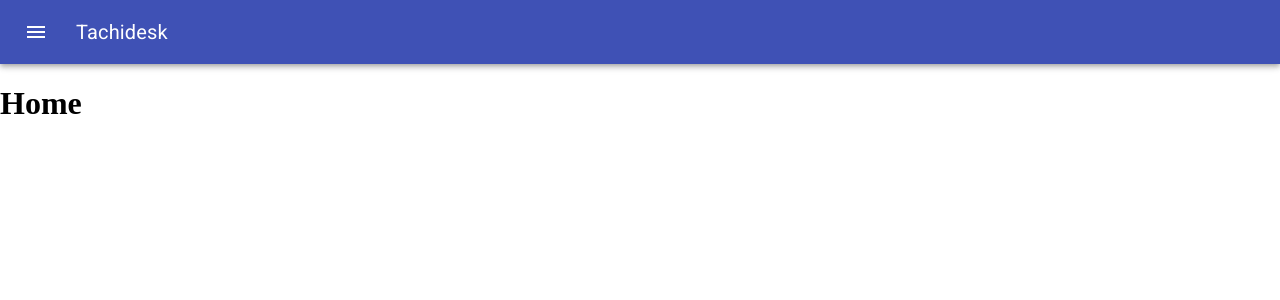
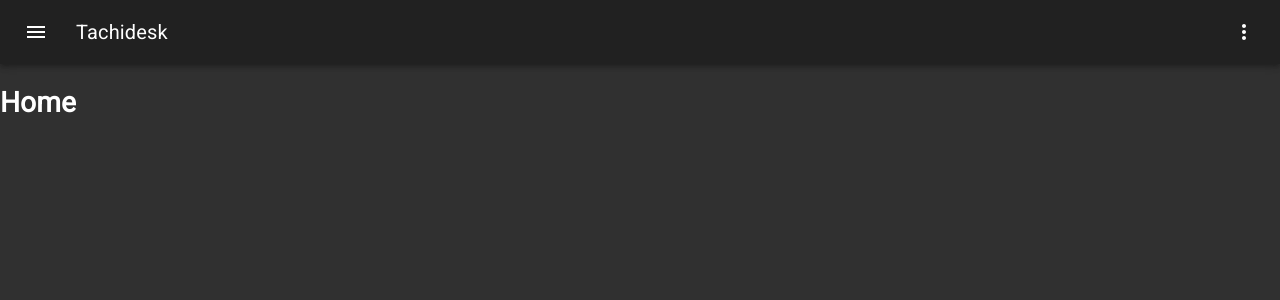
Before and after one commit to Suwayomi/Suwayomi-Server, a React (Create React App) app in the folder webUI/react/: page / in a window 1280 px wide. Shown: the top 300 px of the page. Built offline with nearby package versions, Linux system fonts and the light colour scheme.

Commit message:
DarkTheme! my eyes can rest now :)

```diff
--- a/webUI/react/src/App.tsx
+++ b/webUI/react/src/App.tsx
@@ -2,6 +2,9 @@ import React, { useState } from 'react';
 import {
     BrowserRouter as Router, Route, Switch,
 } from 'react-router-dom';
+import CssBaseline from '@material-ui/core/CssBaseline';
+import { createMuiTheme, ThemeProvider } from '@material-ui/core/styles';
+
 import NavBar from './components/NavBar';
 import Home from './screens/Home';
 import Sources from './screens/Sources';
@@ -11,15 +14,32 @@ import Manga from './screens/Manga';
 import Reader from './screens/Reader';
 import Search from './screens/SearchSingle';
 import NavBarTitle from './context/NavbarTitle';
+import DarkTheme from './context/DarkTheme';
 
 export default function App() {
     const [title, setTitle] = useState<string>('Tachidesk');
-    const contextValue = { title, setTitle };
+    const [darkTheme, setDarkTheme] = useState<boolean>(true);
+    const navTitleContext = { title, setTitle };
+    const darkThemeContext = { darkTheme, setDarkTheme };
+
+    const theme = React.useMemo(
+        () => createMuiTheme({
+            palette: {
+                type: darkTheme ? 'dark' : 'light',
+            },
+        }),
+        [darkTheme],
+    );
 
     return (
         <Router>
-            <NavBarTitle.Provider value={contextValue}>
+
+            <ThemeProvider theme={theme}>
+                <NavBarTitle.Provider value={navTitleContext}>
+                    <CssBaseline />
+                    <DarkTheme.Provider value={darkThemeContext}>
                         <NavBar />
+                    </DarkTheme.Provider>
 
                     <Switch>
                         <Route path="/sources/:sourceId/search/">
@@ -48,6 +68,7 @@ export default function App() {
                         </Route>
                     </Switch>
                 </NavBarTitle.Provider>
+            </ThemeProvider>
         </Router>
     );
 }
--- a/webUI/react/src/components/NavBar.tsx
+++ b/webUI/react/src/components/NavBar.tsx
@@ -1,12 +1,17 @@
 import React, { useContext, useState } from 'react';
 import { makeStyles } from '@material-ui/core/styles';
+import MoreIcon from '@material-ui/icons/MoreVert';
 import AppBar from '@material-ui/core/AppBar';
 import Toolbar from '@material-ui/core/Toolbar';
 import Typography from '@material-ui/core/Typography';
 import IconButton from '@material-ui/core/IconButton';
 import MenuIcon from '@material-ui/icons/Menu';
+import MenuItem from '@material-ui/core/MenuItem';
+import Menu from '@material-ui/core/Menu';
+
 import TemporaryDrawer from './TemporaryDrawer';
 import NavBarTitle from '../context/NavbarTitle';
+import DarkTheme from '../context/DarkTheme';
 
 const useStyles = makeStyles((theme) => ({
     root: {
@@ -20,14 +25,35 @@ const useStyles = makeStyles((theme) => ({
     },
 }));
 
+// const theme = createMuiTheme({
+//     overrides: {
+//         MuiAppBar: {
+//             colorPrimary: { backgroundColor: '#FFC0CB' },
+//         },
+//     },
+//     palette: { type: 'dark' },
+// });
+
 export default function NavBar() {
     const classes = useStyles();
     const [drawerOpen, setDrawerOpen] = useState(false);
+    const [anchorEl, setAnchorEl] = React.useState<null | HTMLElement>(null);
     const { title } = useContext(NavBarTitle);
+    const open = Boolean(anchorEl);
+
+    const { setDarkTheme } = useContext(DarkTheme);
+
+    const handleMenu = (event: React.MouseEvent<HTMLElement>) => {
+        setAnchorEl(event.currentTarget);
+    };
+
+    const handleClose = () => {
+        setAnchorEl(null);
+    };
 
     return (
         <div className={classes.root}>
-            <AppBar position="static">
+            <AppBar position="static" color="default">
                 <Toolbar>
                     <IconButton
                         edge="start"
@@ -42,6 +68,32 @@ export default function NavBar() {
                     <Typography variant="h6" className={classes.title}>
                         {title}
                     </Typography>
+                    <IconButton
+                        onClick={handleMenu}
+                        aria-label="display more actions"
+                        edge="end"
+                        color="inherit"
+                    >
+                        <MoreIcon />
+                    </IconButton>
+                    <Menu
+                        id="menu-appbar"
+                        anchorEl={anchorEl}
+                        anchorOrigin={{
+                            vertical: 'top',
+                            horizontal: 'right',
+                        }}
+                        keepMounted
+                        transformOrigin={{
+                            vertical: 'top',
+                            horizontal: 'right',
+                        }}
+                        open={open}
+                        onClose={handleClose}
+                    >
+                        <MenuItem onClick={() => setDarkTheme(true)}>Dark Theme</MenuItem>
+                        <MenuItem onClick={() => setDarkTheme(false)}>Light Theme</MenuItem>
+                    </Menu>
                 </Toolbar>
             </AppBar>
             <TemporaryDrawer drawerOpen={drawerOpen} setDrawerOpen={setDrawerOpen} />
--- /dev/null
+++ b/webUI/react/src/context/DarkTheme.tsx
@@ -0,0 +1,13 @@
+import React from 'react';
+
+type ContextType = {
+    darkTheme: boolean
+    setDarkTheme: React.Dispatch<React.SetStateAction<boolean>>
+};
+
+const DarkTheme = React.createContext<ContextType>({
+    darkTheme: true,
+    setDarkTheme: ():void => {},
+});
+
+export default DarkTheme;
```
Lines whose indentation alone changed are shown as unchanged.
